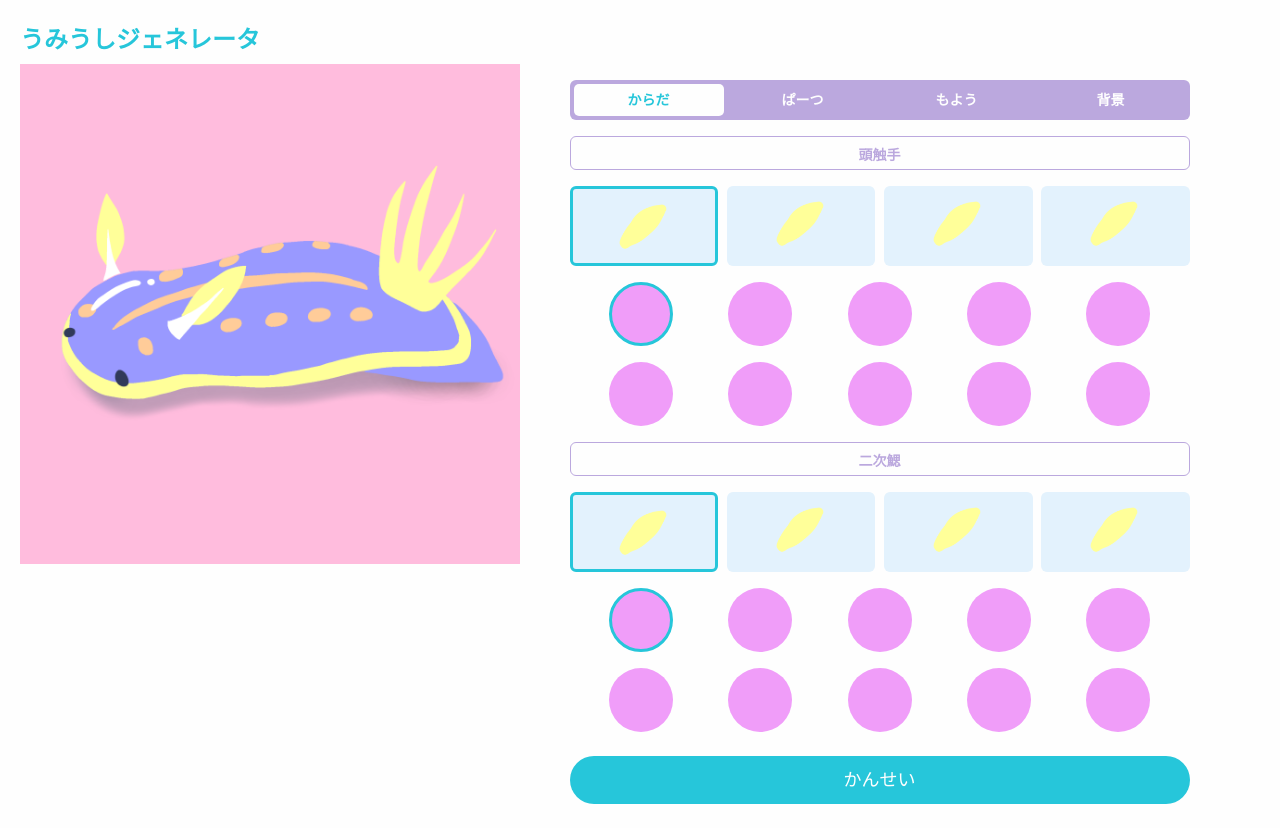
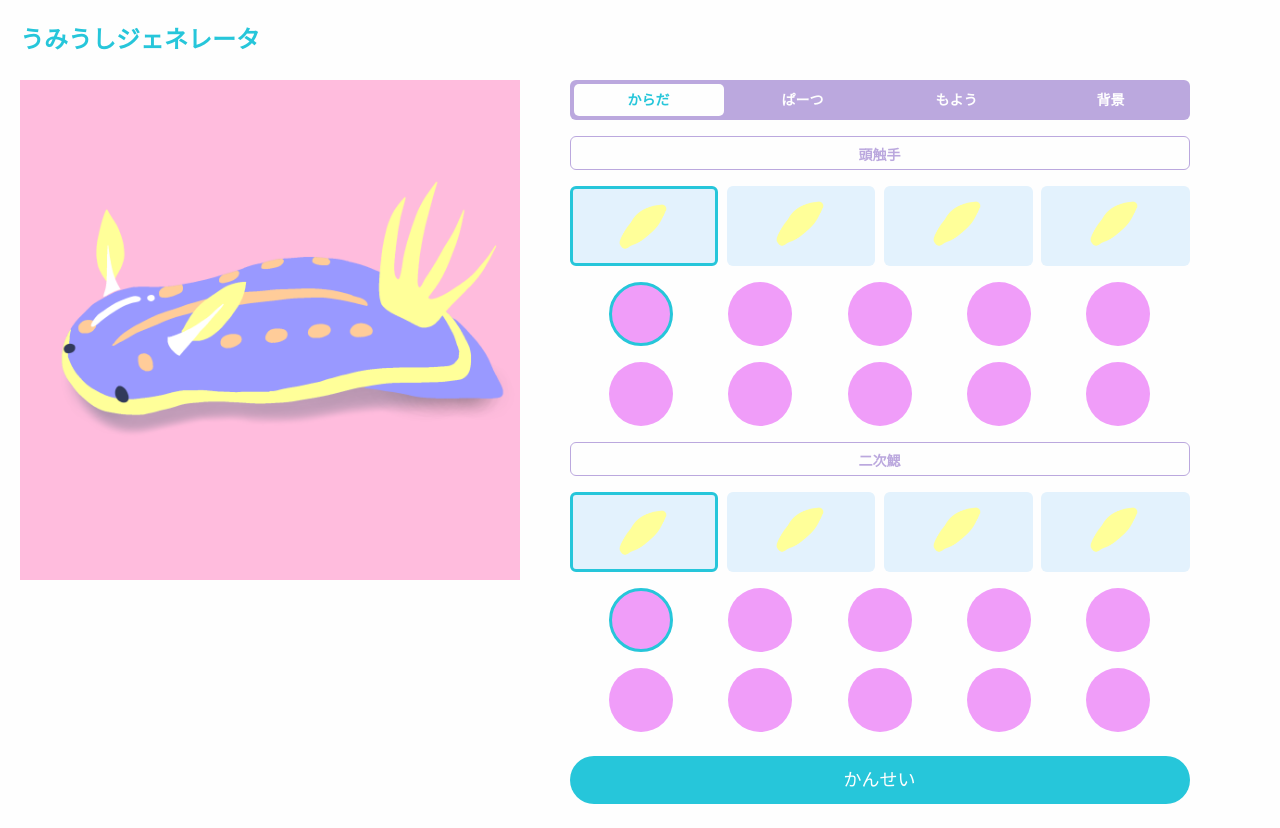
Before and after one commit to koconuts/sea-slug-generator, a Vue app: page / in a window 1280 px wide. Built offline with nearby package versions, Linux system fonts and the light colour scheme; a web font is replaced by a local one.

Commit message:
上側のずれ修正

```diff
--- a/public/styles.css
+++ b/public/styles.css
@@ -165,6 +165,9 @@ ul {
     display: flex;
     flex-direction: row;
   }
+  .left-container {
+    padding-top: 16px;
+  }
   .right-container {
     width: 50%;
     margin: 0 4%;
```
